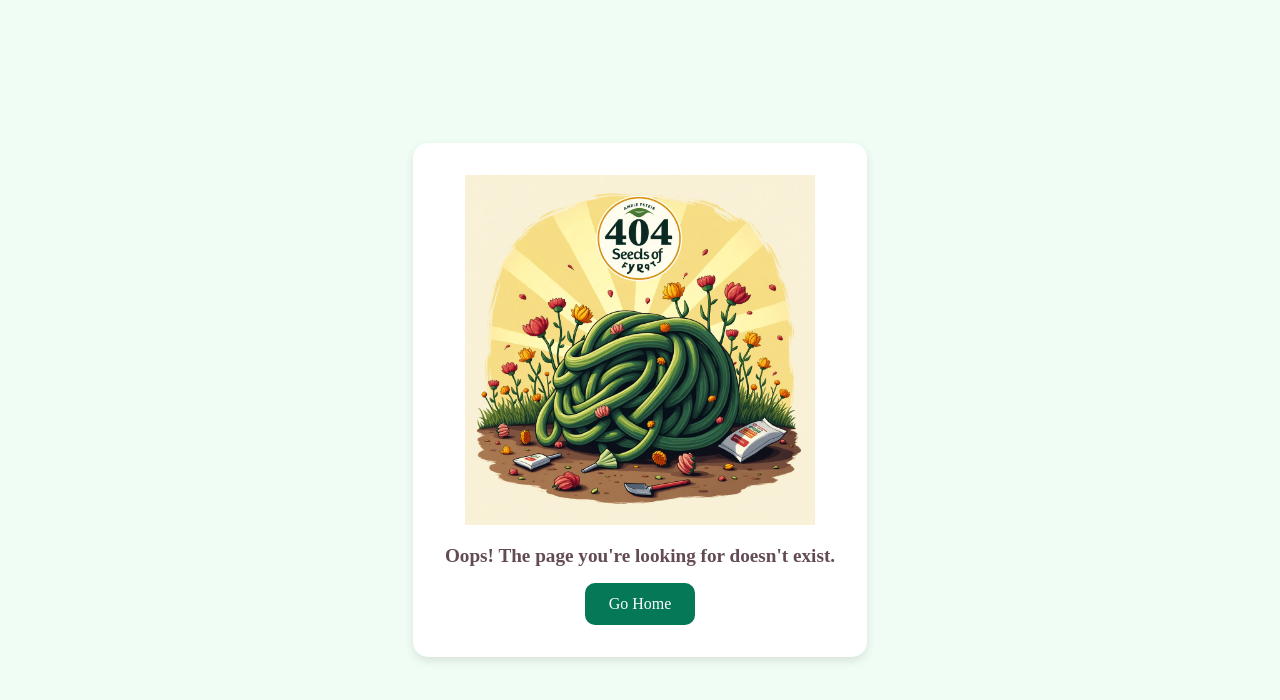
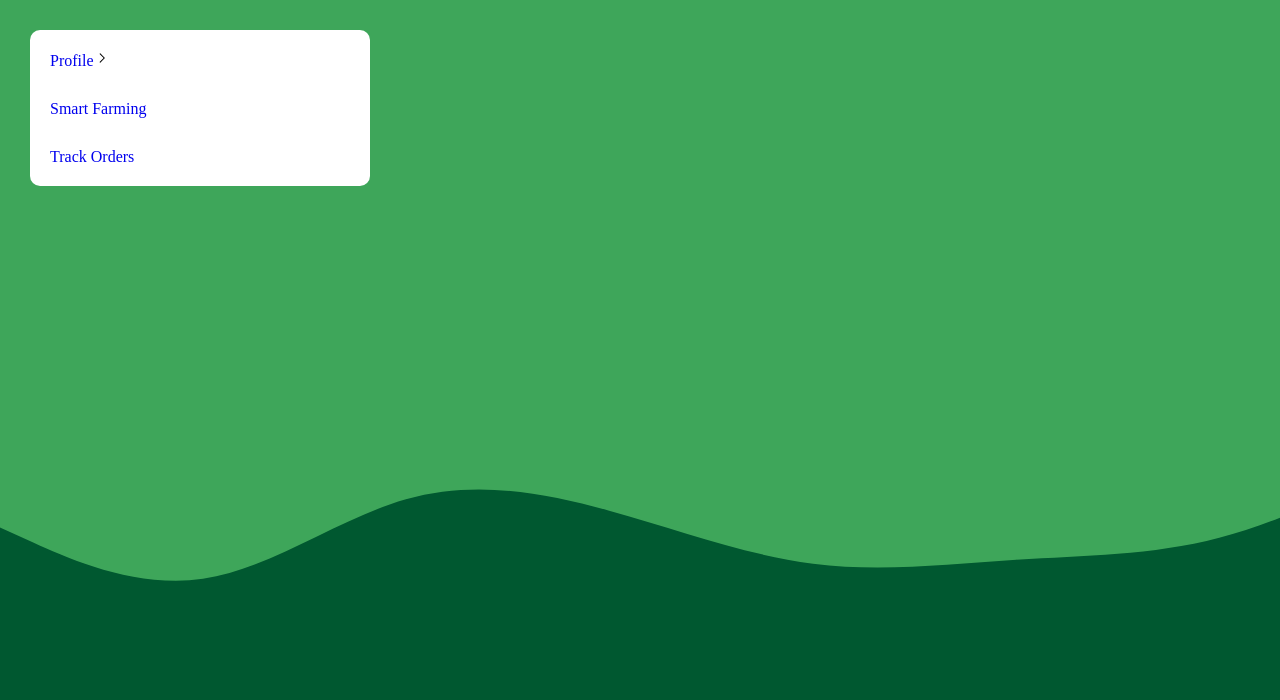
Before and after one commit to chirathdinduwara/agriplus, a React (Vite) app in the folder frontend/: page /profile in a window 1280 px wide. Shown: the top 700 px of the page. Built offline with nearby package versions, Linux system fonts and the light colour scheme; a web font is replaced by a local one.

Commit message:
user profiles

```diff
--- /dev/null
+++ b/frontend/src/components/User_Manager/UserNav.jsx
@@ -0,0 +1,26 @@
+import { Link } from "react-router-dom";
+import '../../css/HomePage/userProfile.css';
+import { GoChevronRight } from "react-icons/go";
+
+function UserNav() {
+    return (
+        <>
+            <nav className="user-nav">
+                <ul className="user-nav-list">
+                    <li className="nav-list-item">
+                        <Link className="list_none" to='/'>Profile</Link>
+                        <GoChevronRight />
+                    </li>
+                    <li className="nav-list-item">
+                        <Link className="list_none" to='/SmartAssist'>Smart Farming</Link>
+                    </li>
+                    <li className="nav-list-item">
+                        <Link className="list_none" to='/Track Orders'>Track Orders</Link>
+                    </li>
+                </ul>
+            </nav>
+        </>
+    );
+}
+
+export default UserNav;
--- /dev/null
+++ b/frontend/src/components/User_Manager/UserProfile.jsx
@@ -0,0 +1,19 @@
+
+
+import '../../css/HomePage/userProfile.css';
+import UserNav from './usernav';
+
+
+function UserProfile() {
+    return (
+        <>
+            <div className="user-profile">
+                <div className="user-right">
+                    <UserNav />
+                </div>
+            </div>
+        </>
+    );
+}
+
+export default UserProfile;
--- /dev/null
+++ b/frontend/src/css/HomePage/userProfile.css
@@ -0,0 +1,36 @@
+.user-profile {
+    background-image: url('../../assets/images/graphics/wave-haikei.svg');
+    width: 100vw;
+    height: 100vh;
+    background-size: cover;
+}
+
+.user-right {
+    padding: 30px;
+    display: flex;
+    flex-direction: column;
+    justify-content: space-around;
+}
+
+.user-nav {
+    background-color: white;
+    width: 340px;
+    border-radius: 10px;
+    padding: 10px;
+}
+
+.user-nav-list {
+    display: flex;
+    flex-direction: column;
+    gap: 30px;
+    padding: 10px;
+}
+.user-nav-list  {
+    list-style: none;
+
+}
+
+
+.list_none {
+    text-decoration: none;
+}
--- a/frontend/src/main.jsx
+++ b/frontend/src/main.jsx
@@ -23,6 +23,7 @@ import ManagePrd from './components/StaffDashboard/ManagePrd.jsx'
 import AddPrd from './components/StaffDashboard/AddPrd.jsx'
 import UpdatePrd from './components/StaffDashboard/UpdatePrd.jsx'
 import Product from './components/HomePage/Product.jsx'
+import UserProfile from './components/User_Manager/UserProfile.jsx'
 
 
 const router = createBrowserRouter([
@@ -52,6 +53,10 @@ const router = createBrowserRouter([
         element: <Product />
       }
     ]
+  },
+  {
+    path: 'profile',
+    element: <UserProfile />
   },
   {
     path: 'login',
```
Also changed, not shown: frontend/src/components/User_Manager/admin_dash.jsx (deleted, +0 -12 lines), frontend/src/assets/images/graphics/wave-haikei.svg (added).
